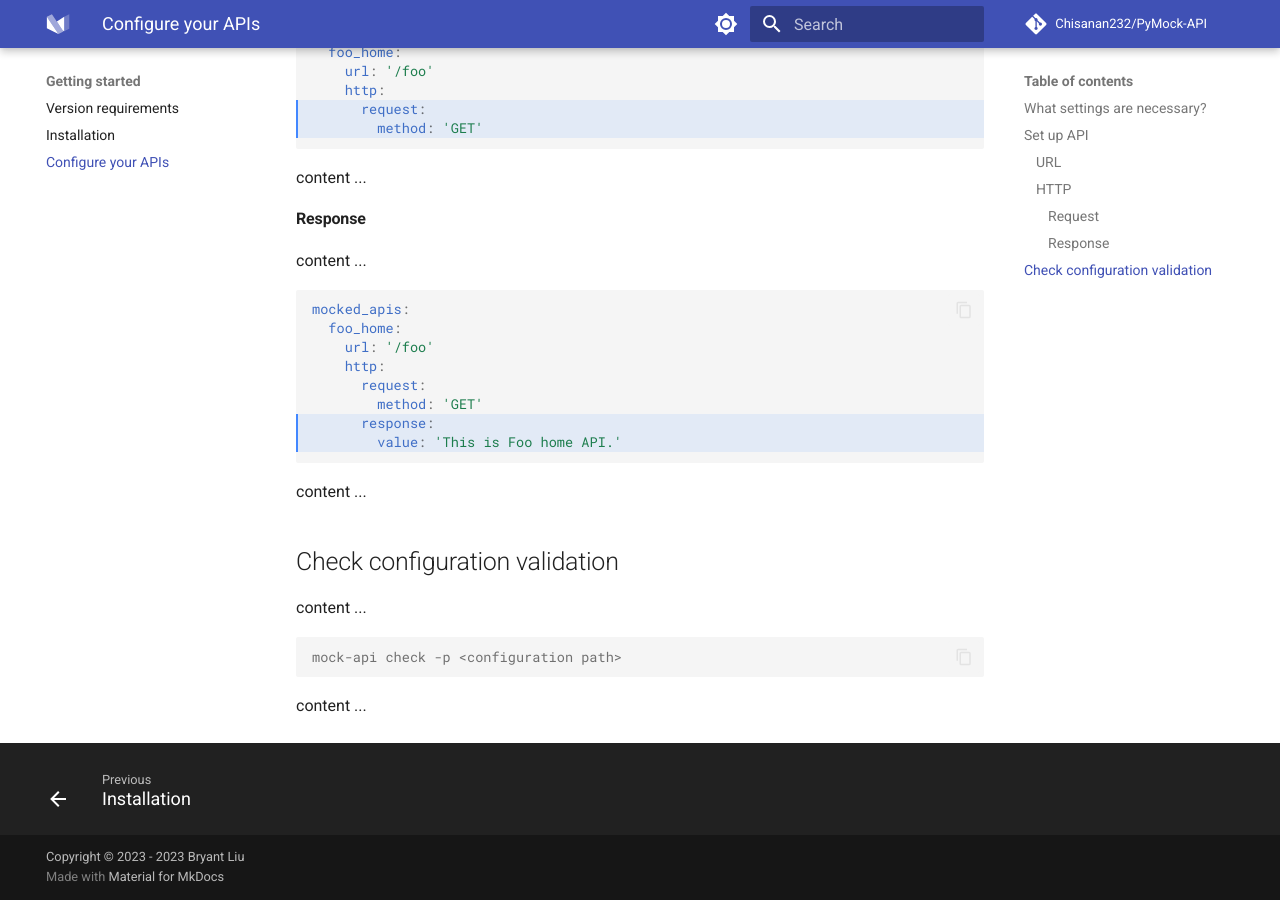
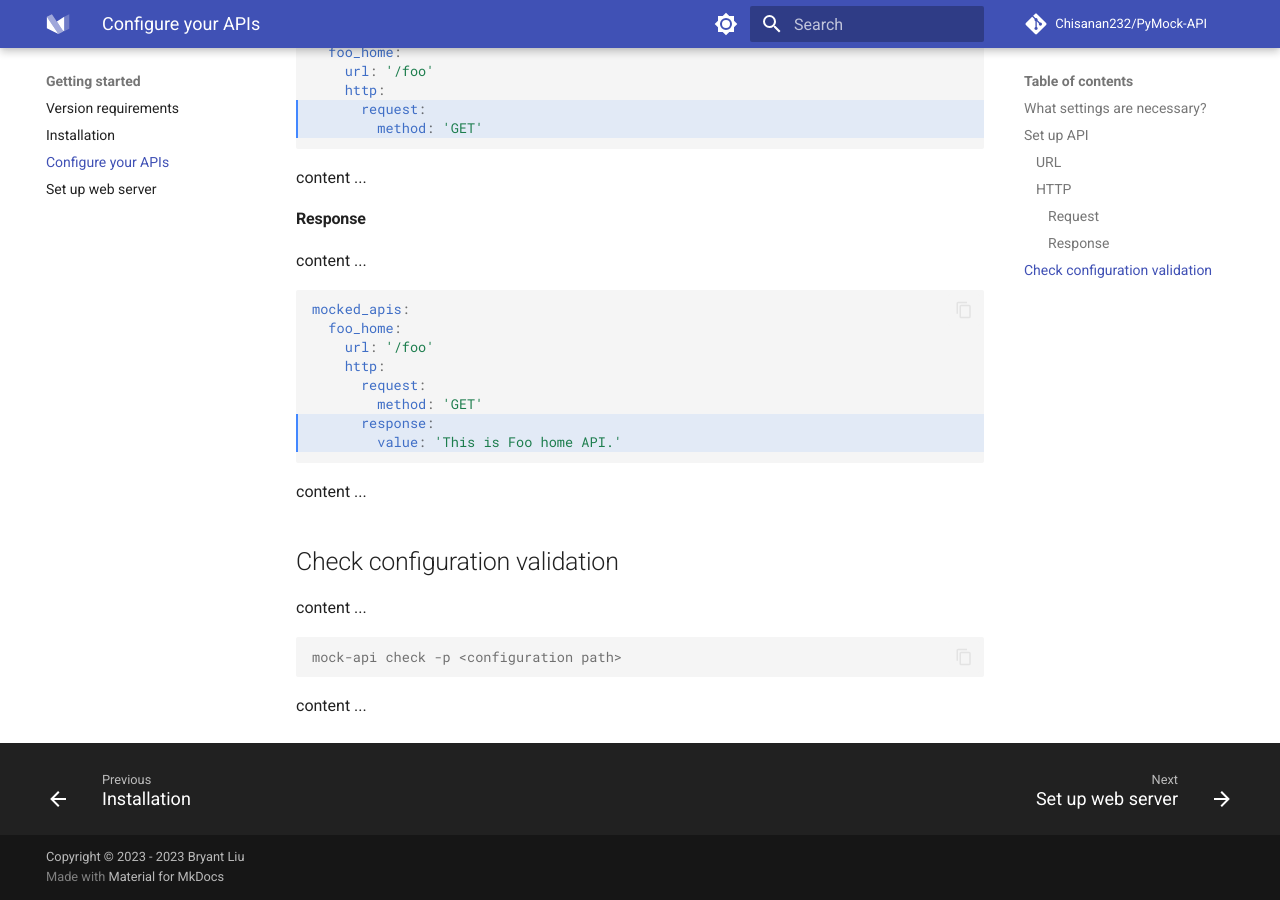
Before and after one commit to Chisanan232/PyMock-Server, an MkDocs documentation site: the page built from docs/getting-started/configure-your-api.md, in a window 1280 px wide and 900 px high, scrolled down 1354 px. Built offline with MkDocs 1.6.1 and Material for MkDocs 9.7.7, drawn with Linux system fonts in a browser that asks for light colours; comment, search, counter and statistics services are not loaded.

Commit message:
Add new page about setting up web server (only add, no content yet).

```diff
--- /dev/null
+++ b/docs/getting-started/setup-web-server.md
@@ -0,0 +1 @@
+# Set up web server
--- a/mkdocs.yml
+++ b/mkdocs.yml
@@ -107,3 +107,4 @@ nav:
     - Version requirements: getting-started/version-requirements.md
     - Installation: getting-started/installation.md
     - Configure your APIs: getting-started/configure-your-api.md
+    - Set up web server: getting-started/setup-web-server.md
```
